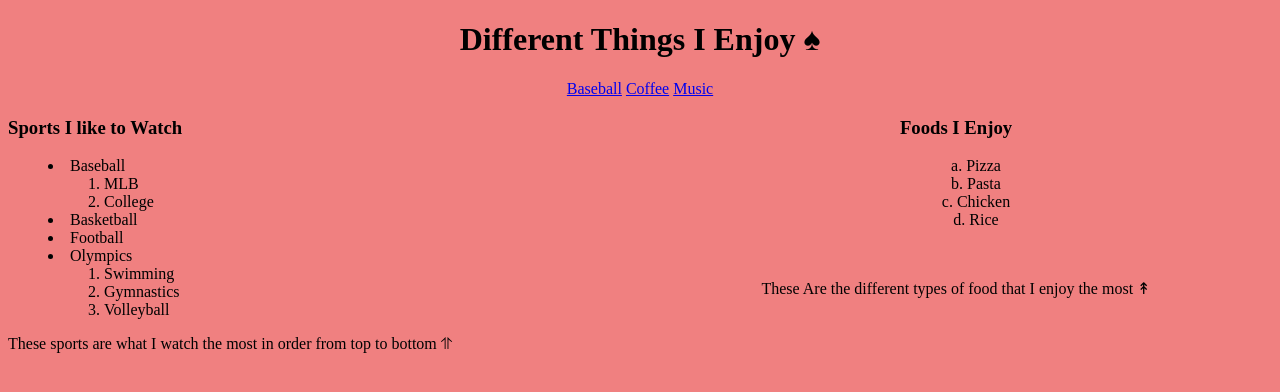
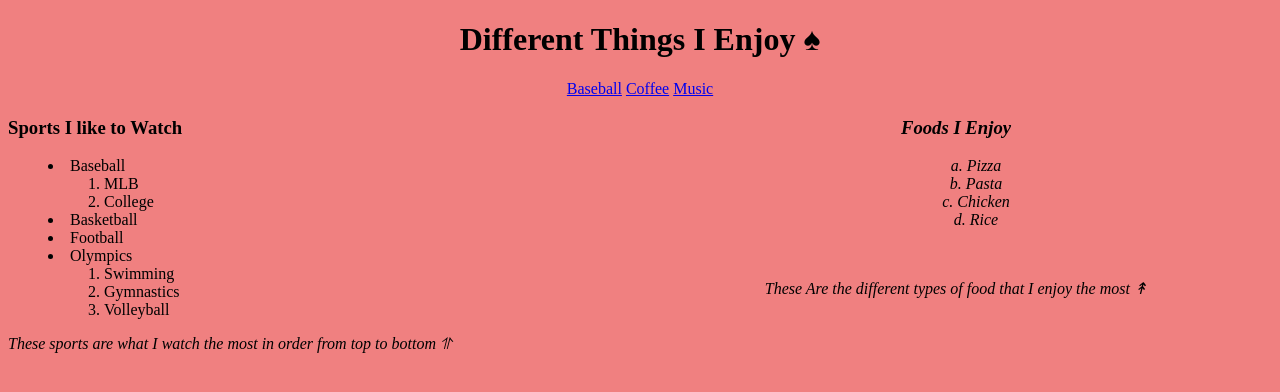
Before and after one commit to hunterbrewer04/Unit-2-Project---HTML, a plain HTML site: page index.html in a window 1280 px wide. Drawn offline with Linux system fonts and the light colour scheme.

Commit message:
Added italics to the paragraph sections.

```diff
--- a/index.html
+++ b/index.html
@@ -50,7 +50,7 @@
             <li>Volleyball</li>
           </ol>
       </ul>
-    <p>These sports are what I watch the most in order from top to bottom &uHar;</p>
+    <p><i>These sports are what I watch the most in order from top to bottom &uHar;<i></p>
   </div>
 
   <div style="width: 50%; height: 100%; float: right;" class="center">
@@ -64,7 +64,7 @@
       </ol>
 
     <br>
-    <p>These Are the different types of food that I enjoy the most &Uarr;</p>
+    <p><i>These Are the different types of food that I enjoy the most &Uarr;</i></p>
   </div>
   </body>
 </html>
```
